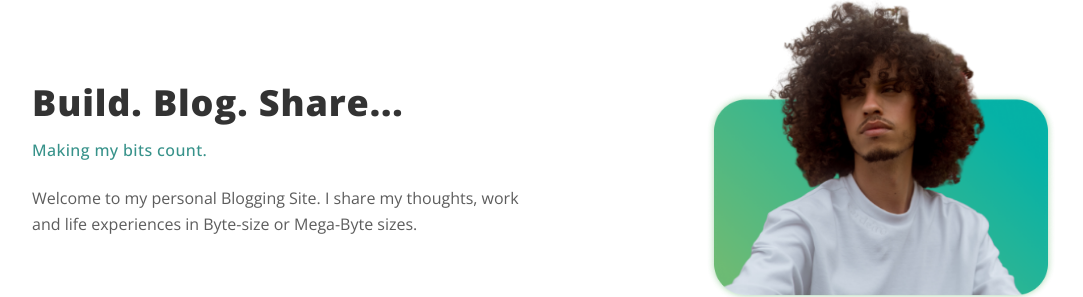
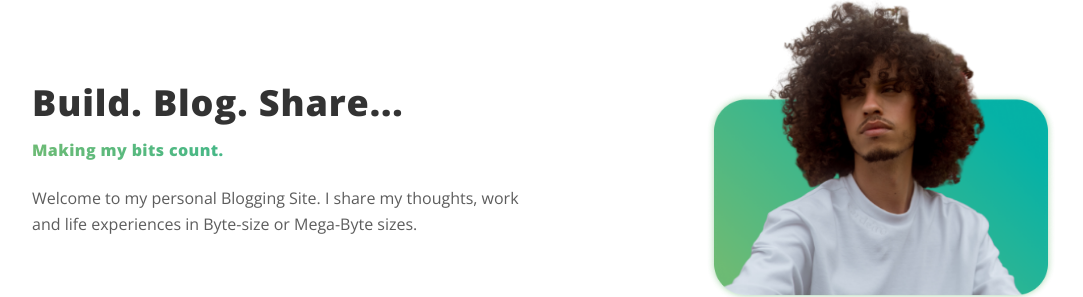
Before and after one commit to SanthoshRaju91/santhosh.raju, a Next.js app: page / in a window 1280 px wide. Shown: the part 211-508 px from the top of the page, without its empty margins (96-1179 px from the left). Built offline with nearby package versions, Linux system fonts and the light colour scheme.

Commit message:
Adding Color gradient to 'Making my bits count.'

```diff
--- a/components/Hero/index.tsx
+++ b/components/Hero/index.tsx
@@ -23,9 +23,10 @@ const Hero: React.FC = () => {
           </Text>
           <Text
             fontSize={"md"}
-            fontWeight={"medium"}
+            fontWeight={"black"}
             letterSpacing={"wide"}
-            textColor={"brand.800"}
+            bgClip="text"
+            bgGradient="linear(to-l, #06B2A7, #6DBB75)"
           >
             Making my bits count.
           </Text>
```
